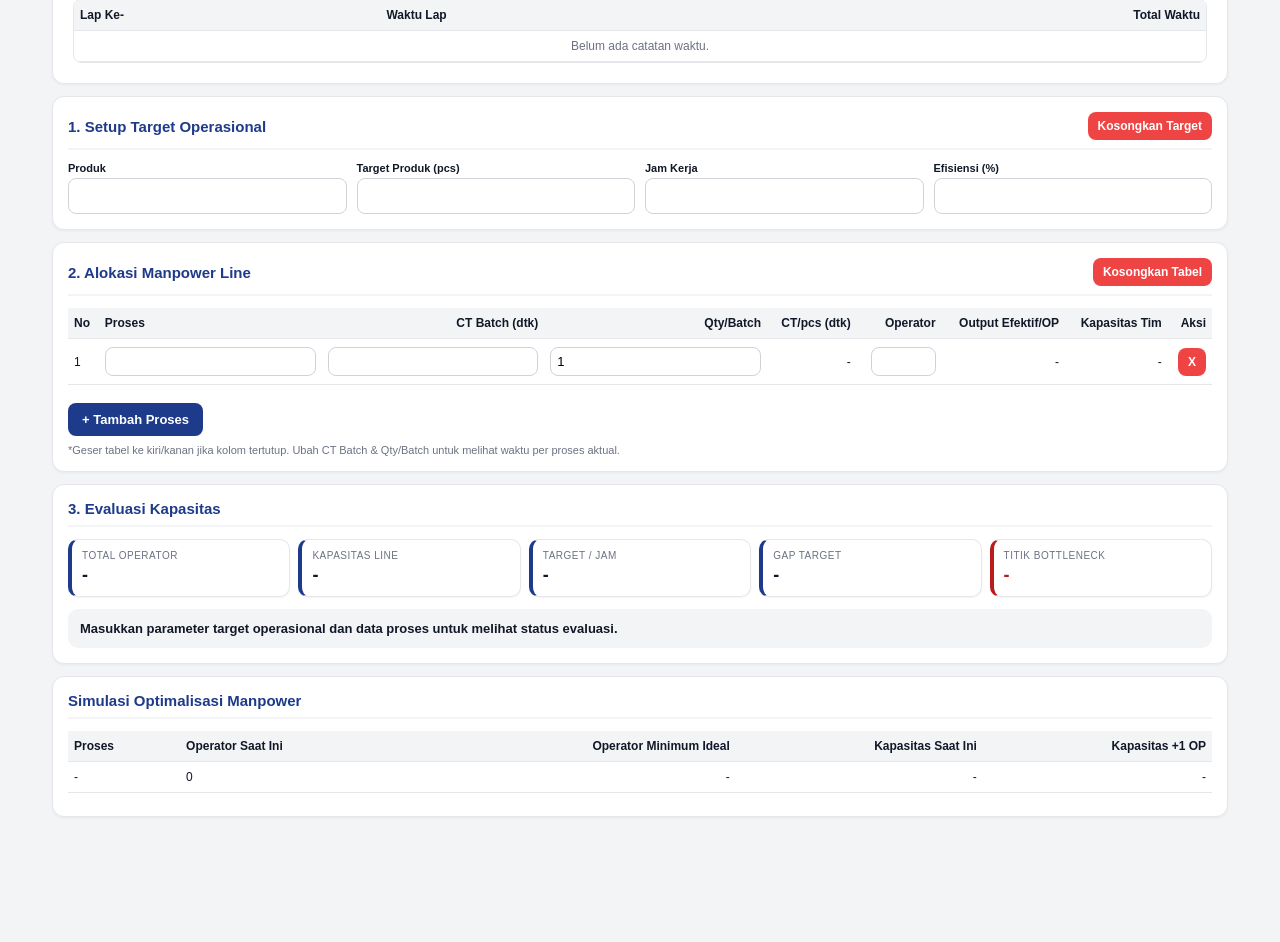
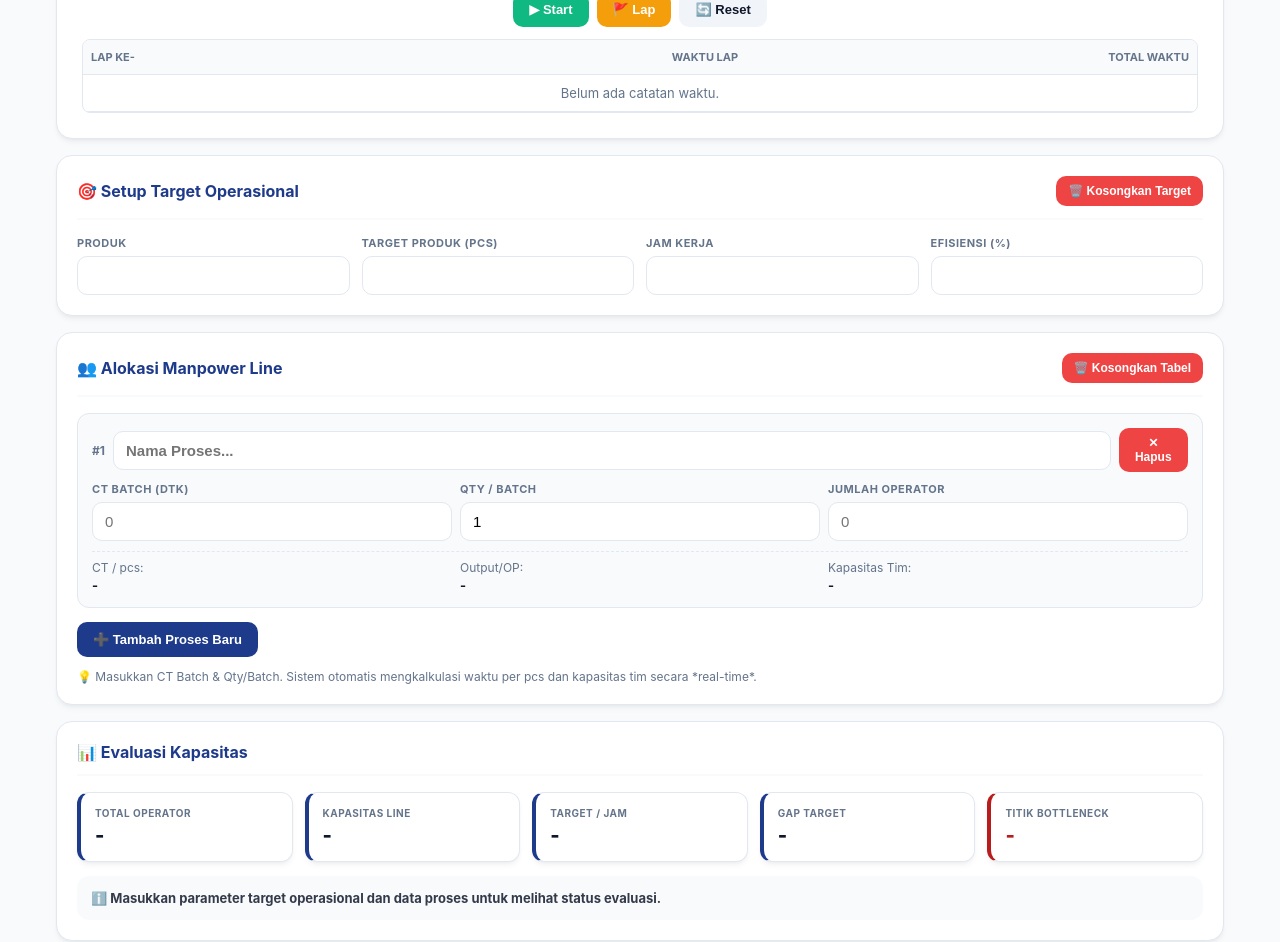
Before and after one commit to goangger/Assembly_Calculator, a plain HTML site: page index.html in a window 1280 px wide. Shown: the part 230-1172 px from the top of the page. Before the commit the page ends 1101 px from the top, so only its background shows below. Drawn offline with Linux system fonts and the light colour scheme.

Commit message:
Update index.html

```diff
--- a/index.html
+++ b/index.html
@@ -5,61 +5,71 @@
 <meta name="viewport" content="width=device-width,initial-scale=1">
 <title>Assembly Line Capacity Calculator</title>
 <style>
-:root { --navy: #1e3a8a; --emerald: #10b981; --white: #ffffff; --bg: #f3f4f6; --text: #111827; --gray: #6b7280; --border: #e5e7eb; }
-*{box-sizing:border-box}body{font-family:Arial,Helvetica,sans-serif;margin:0;background:var(--bg);color:var(--text); padding-bottom: 30px;}
-.wrap{max-width:1200px;margin:auto;padding:12px}h1{margin:0 0 5px; color:var(--navy); font-size: 22px;}.sub{color:var(--gray);margin-bottom:14px;font-size:12px}
-.card{background:var(--white);border:1px solid var(--border);border-radius:12px;padding:15px;margin-bottom:12px;box-shadow:0 1px 3px rgba(0,0,0,0.05)}
-.card-header{display:flex;justify-content:space-between;align-items:center;border-bottom:2px solid var(--bg);padding-bottom:8px;margin-bottom:12px; flex-wrap: wrap; gap: 8px;}
-.card-header h2{margin:0;font-size:15px;color:var(--navy);border:none;padding:0}
-.grid{display:grid;grid-template-columns:repeat(4,1fr);gap:10px}.wide{grid-column:1/-1}
-label{display:block;font-size:11px;font-weight:700;margin-bottom:4px;color:var(--text)}.field{min-width:0}
-input{width:100%;padding:9px;border:1px solid #cfd3d8;border-radius:8px;font-size:14px;background:var(--white);transition:border-color 0.2s}
-input:focus{outline:none;border-color:var(--navy)}
-button{padding:9px 14px;border:0;border-radius:8px;background:var(--navy);color:var(--white);font-weight:700;cursor:pointer;margin-top:10px;transition:background 0.2s; font-size: 13px;}
-button:hover{background:#1e40af}
-button.alt{background:#e5e7eb;color:var(--text)}button.alt:hover{background:#d1d5db}
-button.success{background:#10b981}button.success:hover{background:#059669}
-button.warning{background:#f59e0b}button.warning:hover{background:#d97706}
-button.danger{background:#ef4444;color:white;padding:7px 10px;margin-top:0; font-size: 12px;}
+:root { --navy: #1e3a8a; --emerald: #10b981; --white: #ffffff; --bg: #f8fafc; --text: #0f172a; --gray: #64748b; --border: #e2e8f0; --shadow: 0 4px 6px -1px rgba(0, 0, 0, 0.05), 0 2px 4px -2px rgba(0, 0, 0, 0.05); }
+*{box-sizing:border-box}
+body{font-family:-apple-system,BlinkMacSystemFont,"Segoe UI",Roboto,Helvetica,Arial,sans-serif;margin:0;background:var(--bg);color:var(--text);padding-bottom:40px;animation:fadeIn 0.5s ease-in-out}
+@keyframes fadeIn{from{opacity:0;transform:translateY(6px)}to{opacity:1;transform:translateY(0)}}
+.wrap{max-width:1200px;margin:auto;padding:16px}
+h1{margin:0 0 4px;color:var(--navy);font-size:24px;display:flex;align-items:center;gap:8px}
+.sub{color:var(--gray);margin-bottom:20px;font-size:13px}
+.card{background:var(--white);border:1px solid var(--border);border-radius:16px;padding:20px;margin-bottom:16px;box-shadow:var(--shadow);transition:all 0.3s ease}
+.card:hover{box-shadow:0 10px 15px -3px rgba(0,0,0,0.05)}
+.card-header{display:flex;justify-content:space-between;align-items:center;border-bottom:2px solid var(--bg);padding-bottom:12px;margin-bottom:16px;flex-wrap:wrap;gap:10px}
+.card-header h2{margin:0;font-size:16px;color:var(--navy);display:flex;align-items:center;gap:8px}
+.grid{display:grid;grid-template-columns:repeat(4,1fr);gap:12px}
+label{display:block;font-size:11px;font-weight:700;margin-bottom:6px;color:var(--gray);text-transform:uppercase;letter-spacing:0.5px}
+input{width:100%;padding:10px 12px;border:1px solid var(--border);border-radius:10px;font-size:15px;background:var(--white);transition:all 0.2s}
+input:focus{outline:none;border-color:var(--navy);box-shadow:0 0 0 3px rgba(30,58,138,0.1)}
+button{padding:10px 16px;border:0;border-radius:10px;background:var(--navy);color:var(--white);font-weight:700;cursor:pointer;transition:all 0.2s;font-size:13px;display:inline-flex;align-items:center;gap:6px}
+button:hover{background:#1d4ed8;transform:translateY(-1px)}
+button:active{transform:translateY(0)}
+button.alt{background:#f1f5f9;color:var(--text)}button.alt:hover{background:#e2e8f0}
+button.success{background:var(--emerald)}button.success:hover{background:#059669}
+button.warning{background:#f59e0b;color:white}button.warning:hover{background:#d97706}
+button.danger{background:#ef4444;color:white;padding:8px 12px;margin-top:0;font-size:12px}
 button.danger:hover{background:#dc2626}
 
-/* Table Responsive Container */
-.table-responsive {
-  width: 100%;
-  overflow-x: auto;
-  -webkit-overflow-scrolling: touch;
-  margin-bottom: 8px;
-}
-table{width:100%;border-collapse:collapse;font-size:12px; min-width: 650px;}
-th,td{padding:8px 6px;border-bottom:1px solid var(--border);text-align:right;vertical-align:middle}
-th{background:var(--bg);color:var(--text);font-weight:700}
-th:first-child,td:first-child,th:nth-child(2),td:nth-child(2){text-align:left}
-td input{padding:6px; font-size: 13px;}
-.small{width:65px; text-align:center}
+/* MOBILE FRIENDLY PROCESS CARDS (No Horizontal Scroll) */
+.process-list{display:flex;flex-direction:column;gap:12px}
+.process-card{background:var(--bg);border:1px solid var(--border);border-radius:12px;padding:14px;transition:all 0.2s}
+.process-card:hover{border-color:#cbd5e1}
+.process-card-top{display:flex;justify-content:space-between;align-items:center;margin-bottom:10px;gap:8px}
+.process-card-top input{font-weight:700;font-size:15px;color:var(--navy);background:var(--white)}
+.process-grid{display:grid;grid-template-columns:repeat(3,1fr);gap:8px;margin-bottom:10px}
+.process-grid-bottom{display:grid;grid-template-columns:repeat(3,1fr);gap:8px;padding-top:8px;border-top:1px dashed var(--border);font-size:12px;color:var(--gray)}
+.process-grid-bottom div span{font-weight:700;color:var(--text);display:block;font-size:13px;margin-top:2px}
 
-.results{display:grid;grid-template-columns:repeat(5,1fr);gap:8px}
-.metric{background:var(--white);border:1px solid var(--border);border-left:4px solid var(--navy);border-radius:10px;padding:10px;box-shadow:0 1px 2px rgba(0,0,0,0.05)}
-.lab{font-size:10px;color:var(--gray);text-transform:uppercase;letter-spacing:0.5px}.val{font-size:18px;font-weight:800;margin-top:4px;color:var(--text)}
-.status{padding:12px;border-radius:10px;background:var(--bg);font-weight:700;margin-top:12px; font-size:13px; display:flex; align-items:center; gap:8px}
-.status.ok{background:var(--emerald);color:var(--white)}.status.warn{background:#fef2f2;color:#991b1b;border:1px solid #f87171}
+.results{display:grid;grid-template-columns:repeat(5,1fr);gap:12px}
+.metric{background:var(--white);border:1px solid var(--border);border-left:4px solid var(--navy);border-radius:12px;padding:14px;box-shadow:var(--shadow)}
+.lab{font-size:10px;color:var(--gray);text-transform:uppercase;letter-spacing:0.5px;font-weight:700}
+.val{font-size:20px;font-weight:800;margin-top:4px;color:var(--text)}
+.status{padding:14px;border-radius:12px;background:var(--bg);font-weight:700;margin-top:14px;font-size:13px;display:flex;align-items:center;gap:10px;animation:pulseStatus 2s infinite}
+@keyframes pulseStatus{0%{opacity:1}50%{opacity:0.85}100%{opacity:1}}
+.status.ok{background:#ecfdf5;color:#065f46;border:1px solid #a7f3d0}
+.status.warn{background:#fef2f2;color:#991b1b;border:1px solid #f87171}
 .bottleneck{color:#b91c1c}
-.note{font-size:11px;color:var(--gray);margin-top:8px}
+.note{font-size:12px;color:var(--gray);margin-top:12px}
 
-/* Stopwatch specific style */
+/* Simulasi Table Mobile Friendly */
+.table-responsive{width:100%;overflow-x:auto}
+table{width:100%;border-collapse:collapse;font-size:13px;min-width:550px}
+th,td{padding:10px 8px;border-bottom:1px solid var(--border);text-align:right;vertical-align:middle}
+th{background:var(--bg);color:var(--gray);font-weight:700;text-transform:uppercase;font-size:11px}
+th:first-child,td:first-child{text-align:left}
+
+/* Stopwatch style */
 .sw-container{text-align:center;padding:5px}
-.sw-display{font-size:36px;font-weight:800;color:var(--navy);font-family:monospace;margin:8px 0}
+.sw-display{font-size:40px;font-weight:800;color:var(--navy);font-family:monospace;margin:8px 0;letter-spacing:1px}
 .sw-controls{display:flex;justify-content:center;gap:8px;margin-bottom:12px}
-.sw-controls button{margin-top:0;padding:7px 14px;font-size:12px}
-.laps-container{max-height:130px;overflow-y:auto;border:1px solid var(--border);border-radius:8px;margin-top:8px}
-.laps-container table {min-width: 100%;}
+.laps-container{max-height:140px;overflow-y:auto;border:1px solid var(--border);border-radius:8px;margin-top:8px}
 
 @media(max-width:900px){.grid{grid-template-columns:repeat(2,1fr)}.results{grid-template-columns:repeat(2,1fr)}}
-@media(max-width:600px){.results{grid-template-columns:1fr}}
+@media(max-width:600px){.grid{grid-template-columns:1fr}.results{grid-template-columns:1fr}.process-grid{grid-template-columns:repeat(2,1fr)}}
 </style>
 </head>
 <body>
 <div class="wrap">
-<h1>Assembly Line Capacity Calculator</h1>
+<h1>⚡ Assembly Line Capacity Calculator</h1>
 <div class="sub">Multi-process assembly line • Standardized Operation Parameter & Time Study</div>
 
 <!-- STOPWATCH CARD -->
@@ -70,9 +80,9 @@
 <div class="sw-container">
   <div class="sw-display" id="swTime">00:00.00</div>
   <div class="sw-controls">
-    <button id="startStopBtn" class="success" onclick="swStartStop()">Start</button>
-    <button id="lapBtn" class="warning" onclick="swLap()" disabled>Lap</button>
-    <button class="alt" onclick="swReset()">Reset</button>
+    <button id="startStopBtn" class="success" onclick="swStartStop()">▶ Start</button>
+    <button id="lapBtn" class="warning" onclick="swLap()" disabled>🚩 Lap</button>
+    <button class="alt" onclick="swReset()">🔄 Reset</button>
   </div>
   <div class="laps-container">
     <table>
@@ -85,10 +95,11 @@
 </div>
 </div>
 
+<!-- TARGET CARD -->
 <div class="card">
 <div class="card-header">
-  <h2>1. Setup Target Operasional</h2>
-  <button onclick="clearTarget()" class="danger">Kosongkan Target</button>
+  <h2>🎯 Setup Target Operasional</h2>
+  <button onclick="clearTarget()" class="danger">🗑️ Kosongkan Target</button>
 </div>
 <div class="grid">
 <div class="field"><label>Produk</label><input id="product" value=""></div>
@@ -98,40 +109,40 @@
 </div>
 </div>
 
+<!-- MANPOWER CARD (2-Baris Card Layout tanpa geser kanan-kiri) -->
 <div class="card">
 <div class="card-header">
-  <h2>2. Alokasi Manpower Line</h2>
-  <button onclick="clearAllData()" class="danger">Kosongkan Tabel</button>
-</div>
-<div class="table-responsive">
-<table>
-<thead><tr>
-<th>No</th><th>Proses</th><th>CT Batch (dtk)</th><th>Qty/Batch</th><th>CT/pcs (dtk)</th><th>Operator</th><th>Output Efektif/OP</th><th>Kapasitas Tim</th><th>Aksi</th>
-</tr></thead>
-<tbody id="items"></tbody>
-</table>
-</div>
-<button onclick="addItem()">+ Tambah Proses</button>
-<div class="note">*Geser tabel ke kiri/kanan jika kolom tertutup. Ubah CT Batch & Qty/Batch untuk melihat waktu per proses aktual.</div>
+  <h2>👥 Alokasi Manpower Line</h2>
+  <button onclick="clearAllData()" class="danger">🗑️ Kosongkan Tabel</button>
 </div>
 
+<div class="process-list" id="processList">
+  <!-- Dynamic Cards Here -->
+</div>
+
+<button onclick="addItem()" style="margin-top:14px;">➕ Tambah Proses Baru</button>
+<div class="note">💡 Masukkan CT Batch & Qty/Batch. Sistem otomatis mengkalkulasi waktu per pcs dan kapasitas tim secara *real-time*.</div>
+</div>
+
+<!-- EVALUATION CARD -->
 <div class="card">
 <div class="card-header">
-  <h2>3. Evaluasi Kapasitas</h2>
+  <h2>📊 Evaluasi Kapasitas</h2>
 </div>
 <div class="results">
 <div class="metric"><div class="lab">Total Operator</div><div class="val" id="totalOps">-</div></div>
 <div class="metric"><div class="lab">Kapasitas Line</div><div class="val" id="lineCap">-</div></div>
 <div class="metric"><div class="lab">Target / Jam</div><div class="val" id="targetHour">-</div></div>
 <div class="metric"><div class="lab">Gap Target</div><div class="val" id="gap">-</div></div>
-<div class="metric" style="border-left-color: #b91c1c;"><div class="lab">Titik Bottleneck</div><div class="val bottleneck" id="bottle">-</div></div>
+<div class="metric" style="border-left-color:#b91c1c;"><div class="lab">Titik Bottleneck</div><div class="val bottleneck" id="bottle">-</div></div>
 </div>
-<div class="status" id="status">-</div>
+<div class="status" id="status">ℹ️ Masukkan parameter target operasional dan data proses untuk melihat status evaluasi.</div>
 </div>
 
+<!-- SIMULATION CARD -->
 <div class="card">
 <div class="card-header">
-  <h2>Simulasi Optimalisasi Manpower</h2>
+  <h2>🔍 Simulasi Optimalisasi Manpower</h2>
 </div>
 <div class="table-responsive">
 <table>
@@ -170,13 +181,13 @@
   if (!swRunning) {
     swStartTime = Date.now() - swElapsedTime;
     swTimerInterval = setInterval(swUpdateDisplay, 30);
-    btn.textContent = "Pause";
+    btn.textContent = "⏸ Pause";
     btn.className = "warning";
     lapBtn.disabled = false;
     swRunning = true;
   } else {
     clearInterval(swTimerInterval);
-    btn.textContent = "Start";
+    btn.textContent = "▶ Start";
     btn.className = "success";
     swRunning = false;
   }
@@ -206,7 +217,7 @@
   lapList = [];
   document.getElementById("swTime").textContent = "00:00.00";
   const btn = document.getElementById("startStopBtn");
-  btn.textContent = "Start";
+  btn.textContent = "▶ Start";
   btn.className = "success";
   document.getElementById("lapBtn").disabled = true;
   document.getElementById("lapTableBody").innerHTML = `<tr><td colspan="3" style="text-align:center;color:var(--gray)">Belum ada catatan waktu.</td></tr>`;
@@ -223,20 +234,37 @@
 const fmt2=x=>new Intl.NumberFormat('id-ID',{minimumFractionDigits:2,maximumFractionDigits:2}).format(x);
 
 function render(){
- let t=$('items'); t.innerHTML='';
+ let container=$('processList'); container.innerHTML='';
  data.forEach((d,i)=>{
-  let tr=document.createElement('tr');
-  tr.innerHTML=`
-  <td>${i+1}</td>
-  <td><input value="${d.process}" oninput="data[${i}].process=this.value;calc()"></td>
-  <td><input type="number" min="0" step=".01" value="${d.ct || ''}" oninput="data[${i}].ct=num(this.value);calc()"></td>
-  <td><input type="number" min="1" value="${d.qty || ''}" oninput="data[${i}].qty=num(this.value);calc()"></td>
-  <td id="ctpc${i}">-</td>
-  <td><input class="small" type="number" min="0" value="${d.ops || ''}" oninput="data[${i}].ops=num(this.value);calc()"></td>
-  <td id="opcap${i}">-</td>
-  <td id="teamcap${i}">-</td>
-  <td><button class="danger" onclick="removeItem(${i})">X</button></td>`;
-  t.appendChild(tr);
+  let card=document.createElement('div');
+  card.className='process-card';
+  card.innerHTML=`
+    <div class="process-card-top">
+      <span style="font-weight:700;font-size:12px;color:var(--gray)">#${i+1}</span>
+      <input type="text" placeholder="Nama Proses..." value="${d.process}" oninput="data[${i}].process=this.value;calc()">
+      <button class="danger" onclick="removeItem(${i})">✕ Hapus</button>
+    </div>
+    <div class="process-grid">
+      <div>
+        <label>CT Batch (dtk)</label>
+        <input type="number" min="0" step=".01" placeholder="0" value="${d.ct || ''}" oninput="data[${i}].ct=num(this.value);calc()">
+      </div>
+      <div>
+        <label>Qty / Batch</label>
+        <input type="number" min="1" placeholder="1" value="${d.qty || ''}" oninput="data[${i}].qty=num(this.value);calc()">
+      </div>
+      <div>
+        <label>Jumlah Operator</label>
+        <input type="number" min="0" placeholder="0" value="${d.ops || ''}" oninput="data[${i}].ops=num(this.value);calc()">
+      </div>
+    </div>
+    <div class="process-grid-bottom">
+      <div>CT / pcs: <span id="ctpc${i}">-</span></div>
+      <div>Output/OP: <span id="opcap${i}">-</span></div>
+      <div>Kapasitas Tim: <span id="teamcap${i}">-</span></div>
+    </div>
+  `;
+  container.appendChild(card);
  });
  calc();
 }
@@ -264,7 +292,7 @@
 }
 
 function clearAllData(){
- if(confirm("Apakah Anda yakin ingin mengosongkan seluruh data tabel? Data yang dihapus tidak dapat dikembalikan.")){
+ if(confirm("Apakah Anda yakin ingin mengosongkan seluruh data tabel?")){
   data = [{process:"",ct:0,qty:1,ops:0}];
   render();
  }
@@ -280,9 +308,10 @@
   const effective=theory*eff;
   const team=effective*d.ops;
   caps.push(team);
-  if($('ctpc'+i)) $('ctpc'+i).textContent=d.ct > 0 ? fmt2(ctpcs) : '-';
-  if($('opcap'+i)) $('opcap'+i).textContent=effective > 0 ? fmt(effective) : '-';
-  if($('teamcap'+i)) $('teamcap'+i).textContent=team > 0 ? fmt(team) : '-';
+
+  if($('ctpc'+i)) $('ctpc'+i).textContent=d.ct > 0 ? fmt2(ctpcs)+' dtk' : '-';
+  if($('opcap'+i)) $('opcap'+i).textContent=effective > 0 ? fmt(effective)+' pcs' : '-';
+  if($('teamcap'+i)) $('teamcap'+i).textContent=team > 0 ? fmt(team)+' pcs' : '-';
  });
 
  const validCaps = caps.filter(c => c > 0);
@@ -294,32 +323,32 @@
  $('totalOps').textContent=totalOps > 0 ? fmt(totalOps)+' OP' : '-';
  $('lineCap').textContent=lineCap > 0 ? fmt(lineCap)+' pcs' : '-';
  $('targetHour').textContent=targetHour > 0 ? fmt(targetHour)+' pcs/jam' : '-';
- $('gap').textContent=target > 0 ? (gap>=0?'+':'' )+fmt(gap) : '-';
+ $('gap').textContent=target > 0 ? (gap>=0?'+':'' )+fmt(gap)+' pcs' : '-';
  $('bottle').textContent=(bottleneckIndex !== -1 && data[bottleneckIndex]?.process) ? data[bottleneckIndex].process : '-';
 
  const statusEl = $('status');
  if(target > 0 && hours > 0){
    if(lineCap>=target){
     statusEl.className = 'status ok';
-    statusEl.textContent = '✓ Kapasitas line MENCUKUPI untuk target hari ini. Alokasi manpower aman.';
+    statusEl.innerHTML = '✅ Kapasitas line MENCUKUPI untuk target hari ini. Alokasi manpower aman.';
    } else {
     statusEl.className = 'status warn';
-    statusEl.textContent = '⚠ Kapasitas KURANG! Fokus penambahan operator pada proses Bottleneck: '+((bottleneckIndex !== -1 && data[bottleneckIndex]?.process) ? data[bottleneckIndex].process : '-')+'.';
+    statusEl.innerHTML = '⚠️ Kapasitas KURANG! Fokus penambahan operator pada proses Bottleneck: '+((bottleneckIndex !== -1 && data[bottleneckIndex]?.process) ? data[bottleneckIndex].process : '-')+'.';
    }
  } else {
   statusEl.className = 'status';
-  statusEl.textContent = 'Masukkan parameter target operasional dan data proses untuk melihat status evaluasi.';
+  statusEl.innerHTML = 'ℹ️ Masukkan parameter target operasional dan data proses untuk melihat status evaluasi.';
  }
 
  let s='';
  data.forEach((d)=>{
    const ctpcs=d.qty>0 ? d.ct/d.qty : 0, theory=d.ct>0?(hours*3600/d.ct)*d.qty:0, effcap=theory*eff;
    const minOps=effcap>0 && target>0 ? Math.ceil(target/effcap) : 0;
-   s+=`<tr><td>${d.process || '-'}</td><td>${fmt(d.ops)}</td><td>${target > 0 ? fmt(minOps) : '-'}</td><td>${effcap > 0 ? fmt(effcap*d.ops) : '-'}</td><td>${effcap > 0 ? fmt(effcap*(d.ops+1)) : '-'}</td></tr>`;
+   s+=`<tr><td>${d.process || '-'}</td><td>${fmt(d.ops)} OP</td><td>${target > 0 ? fmt(minOps)+' OP' : '-'}</td><td>${effcap > 0 ? fmt(effcap*d.ops)+' pcs' : '-'}</td><td>${effcap > 0 ? fmt(effcap*(d.ops+1))+' pcs' : '-'}</td></tr>`;
  });
  $('sim').innerHTML=s;
 }
-document.querySelectorAll('.grid input').forEach(x=>x.addEventListener('input',calc));
+document.querySelectorAll('input').forEach(x=>x.addEventListener('input',calc));
 render();
 </script>
 </body>
```
